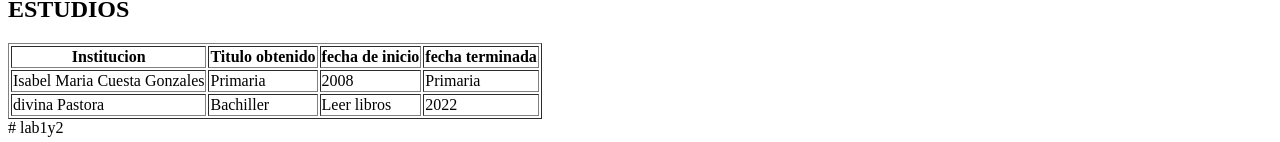
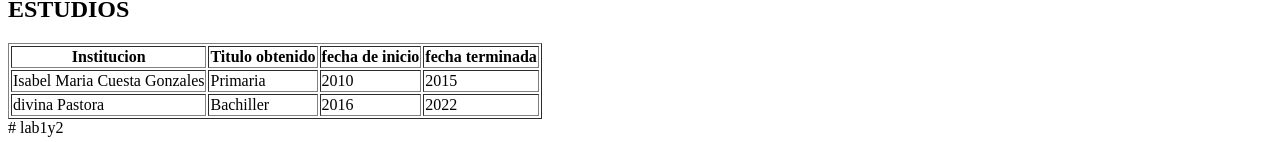
Before and after one commit to giradillo/lab1y2, a plain HTML site: page index.html in a window 1280 px wide. Shown: the part 804-946 px from the top of the page. Drawn offline with Linux system fonts and the light colour scheme.

Commit message:
Update index.html
cambie fechas de estudios

```diff
--- a/index.html
+++ b/index.html
@@ -60,13 +60,13 @@
             <tr>
                 <td > Isabel Maria Cuesta Gonzales</td>
                 <td> Primaria</td>
-            <td> 2008</td>
-                <td> Primaria</td>
+            <td> 2010</td>
+                <td> 2015</td>
             </tr>
             <tr>
                 <td> divina Pastora</td>
                 <td> Bachiller</td>
-                <td>Leer libros</td>
+                <td> 2016</td>
                 <td> 2022</td>
 
             </tr>
```
